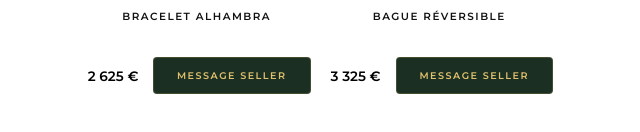
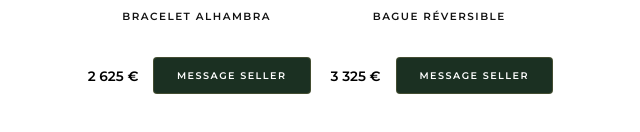
Before and after one commit to alkhastvatsaev/replica, a plain HTML site: page index.html in a window 1280 px wide. Shown: the part 1508-1640 px from the top of the page, without its empty margins (322-962 px from the left). Drawn offline with Linux system fonts and the light colour scheme; no server answers.

Commit message:
design: suppression du doré pour texte VCA (retour au blanc)

```diff
--- a/css/style.css
+++ b/css/style.css
@@ -199,7 +199,7 @@
 }
 
 .wa-buy-btn.vca span {
-  color: #E1C16E; /* Or Doré VCA */
+  color: #FFFFFF; /* Retour au blanc sobre */
 }
 
 .wa-buy-btn:active {
```
